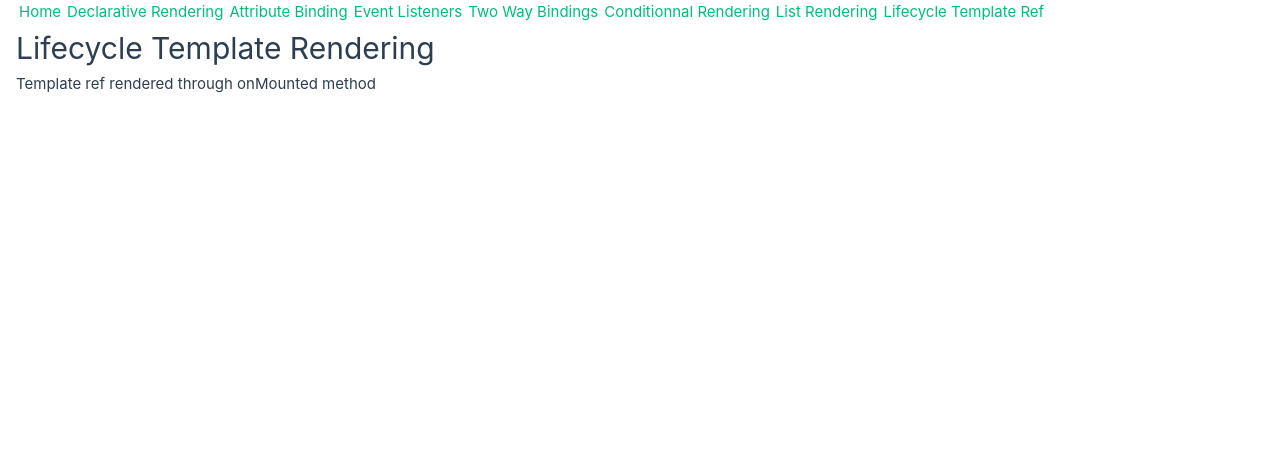
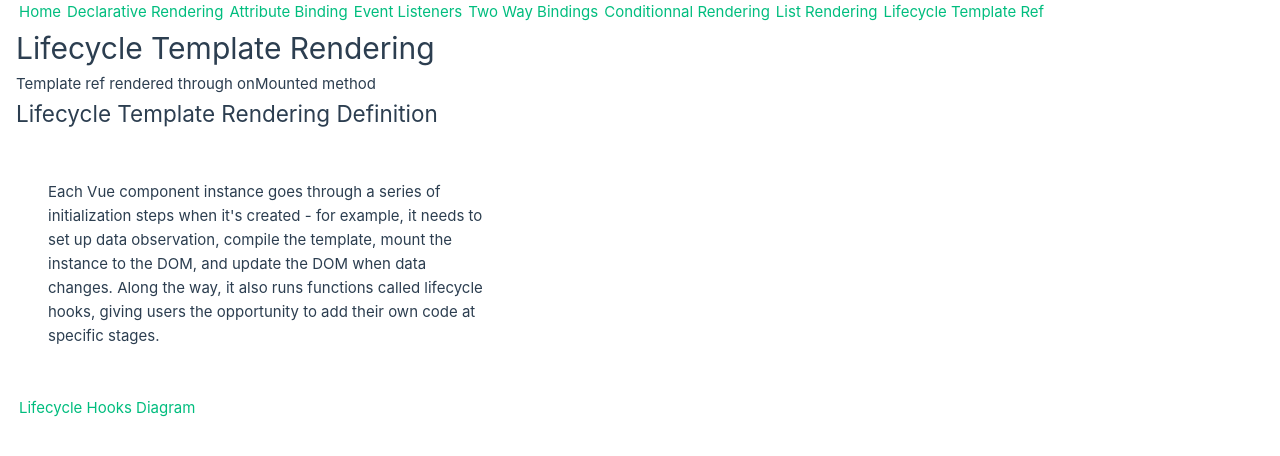
Before and after one commit to ShotGunShack/vue_composition_api_style, a Vue app: page /lifecycle-template-ref in a window 1280 px wide. Shown: the top 456 px of the page. Built offline with nearby package versions, Linux system fonts and the light colour scheme.

Commit message:
lifecycle_template_refs : provide some definition

```diff
--- a/src/components/LifeCycleTemplateRef.vue
+++ b/src/components/LifeCycleTemplateRef.vue
@@ -1,6 +1,15 @@
 <template>
     <h1>Lifecycle Template Rendering</h1>
     <p ref="pElmtRef">Template rendering</p>
+    <h2>Lifecycle Template Rendering Definition</h2>
+    <p id="description">
+        Each Vue component instance goes through a series of initialization steps when it's created - for example,
+        it needs to set up data observation, compile the template, mount the instance to the DOM,
+        and update the DOM when data changes.
+        Along the way, it also runs functions called lifecycle hooks,
+        giving users the opportunity to add their own code at specific stages.
+    </p>
+    <a href="https://vuejs.org/guide/essentials/lifecycle.html#lifecycle-diagram" target="_blank">Lifecycle Hooks Diagram</a>
 
 </template>
 
```
